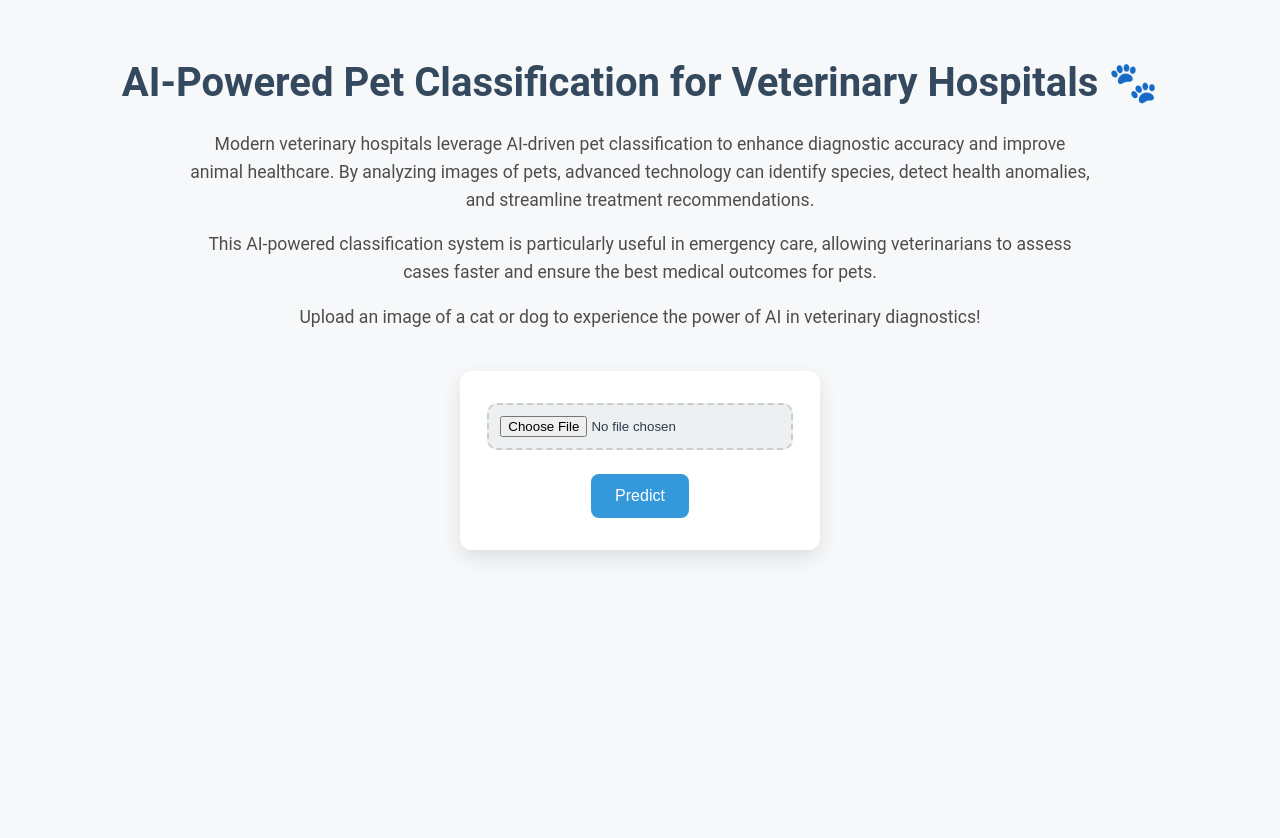
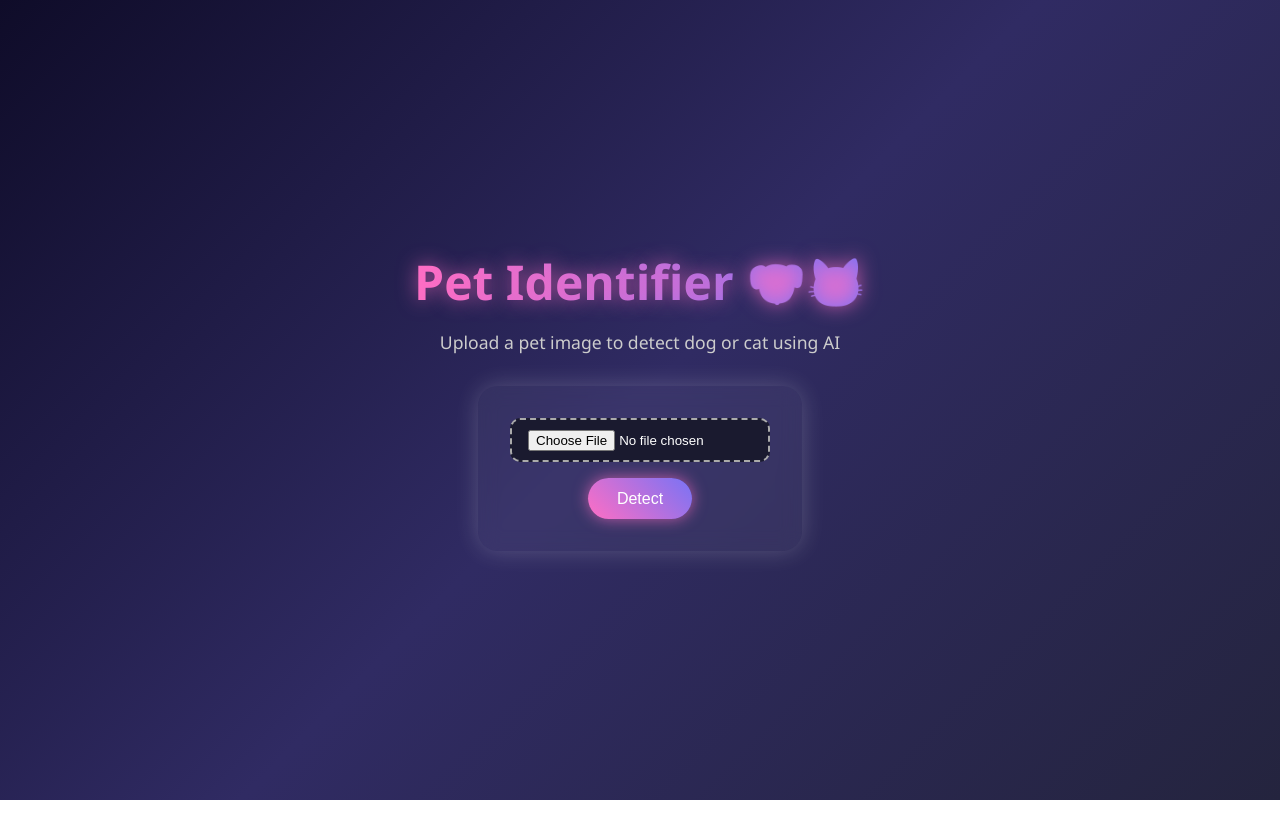
Before and after one commit to SSaiLokesh/CatsAndDogs_ML_Flask_Model, a plain HTML site: page templates/index.html in a window 1280 px wide. After the commit the page ends 800 px from the top, so only its background shows below. Drawn offline with Linux system fonts and the light colour scheme.

Commit message:
Update index.html

```diff
--- a/templates/index.html
+++ b/templates/index.html
@@ -3,107 +3,93 @@
 <head>
   <meta charset="UTF-8" />
   <meta name="viewport" content="width=device-width, initial-scale=1.0"/>
-  <title>Pet Classification for Veterinary Hospitals</title>
+  <title>Pet Identifier</title>
   <style>
-    body {
+    * {
       margin: 0;
       padding: 0;
-      font-family: 'Roboto', sans-serif;
-      background: #f6f8fa;
-      color: #2c3e50;
+      box-sizing: border-box;
+    }
+
+    body {
+      height: 100vh;
+      font-family: 'Segoe UI', sans-serif;
+      background: linear-gradient(135deg, #0f0c29, #302b63, #24243e);
       display: flex;
       flex-direction: column;
+      justify-content: center;
       align-items: center;
-      justify-content: flex-start;
-      min-height: 100vh;
-      padding: 2rem 1rem;
+      color: #fff;
+      text-align: center;
+      padding: 2rem;
     }
 
     h1 {
-      font-size: 2.5rem;
+      font-size: 3rem;
+      background: linear-gradient(to right, #ff6ec4, #7873f5);
+      -webkit-background-clip: text;
+      -webkit-text-fill-color: transparent;
+      text-shadow: 0 0 20px #ff6ec4aa;
       margin-bottom: 1rem;
-      color: #34495e;
-      text-align: center;
     }
 
     p {
       font-size: 1.1rem;
-      max-width: 900px;
-      margin: 0.5rem 0;
-      color: #4d4d4d;
-      line-height: 1.6;
-      text-align: center;
+      color: #ccc;
+      margin-bottom: 2rem;
     }
 
     form {
-      background-color: #ffffff;
-      margin-top: 2rem;
-      padding: 2rem 2.5rem;
-      border-radius: 12px;
-      box-shadow: 0 8px 20px rgba(0, 0, 0, 0.1);
+      background: rgba(255, 255, 255, 0.05);
+      padding: 2rem;
+      border-radius: 20px;
+      backdrop-filter: blur(10px);
+      box-shadow: 0 0 25px rgba(255, 255, 255, 0.2);
       display: flex;
       flex-direction: column;
       align-items: center;
-      gap: 1.5rem;
-      transition: all 0.3s ease;
+      gap: 1rem;
     }
 
     input[type="file"] {
-      padding: 0.7rem;
-      background-color: #ecf0f1;
-      border: 2px dashed #ccc;
+      padding: 0.6rem 1rem;
+      border: 2px dashed #aaa;
+      background: #1a1a2f;
+      color: #fff;
       border-radius: 10px;
+      width: 260px;
       cursor: pointer;
-      width: 100%;
-      max-width: 400px;
-      text-align: center;
-      transition: border-color 0.3s ease;
+      transition: border-color 0.3s;
     }
 
     input[type="file"]:hover {
-      border-color: #3498db;
+      border-color: #ff6ec4;
     }
 
     button {
-      background: #3498db;
-      color: #fff;
+      padding: 0.7rem 1.8rem;
+      background: linear-gradient(45deg, #ff6ec4, #7873f5);
       border: none;
-      padding: 0.8rem 1.5rem;
-      border-radius: 8px;
+      border-radius: 30px;
+      color: white;
       font-size: 1rem;
-      font-weight: 500;
       cursor: pointer;
-      transition: background 0.3s ease, box-shadow 0.3s ease;
+      box-shadow: 0 0 15px #ff6ec4aa;
+      transition: transform 0.3s ease, box-shadow 0.3s ease;
     }
 
     button:hover {
-      background: #2980b9;
-      box-shadow: 0 4px 12px rgba(52, 152, 219, 0.4);
-    }
-
-    @media (max-width: 600px) {
-      form {
-        padding: 1.5rem;
-      }
-
-      h1 {
-        font-size: 2rem;
-      }
-
-      p {
-        font-size: 1rem;
-      }
+      transform: scale(1.05);
+      box-shadow: 0 0 25px #ff6ec4ee;
     }
   </style>
 </head>
 <body>
-  <h1>AI-Powered Pet Classification for Veterinary Hospitals 🐾</h1>
-  <p>Modern veterinary hospitals leverage AI-driven pet classification to enhance diagnostic accuracy and improve animal healthcare. By analyzing images of pets, advanced technology can identify species, detect health anomalies, and streamline treatment recommendations.</p>
-  <p>This AI-powered classification system is particularly useful in emergency care, allowing veterinarians to assess cases faster and ensure the best medical outcomes for pets.</p>
-  <p>Upload an image of a cat or dog to experience the power of AI in veterinary diagnostics!</p>
+  <h1>Pet Identifier 🐶🐱</h1>
+  <p>Upload a pet image to detect dog or cat using AI</p>
   <form action="/" method="post" enctype="multipart/form-data">
     <input type="file" name="image" accept="image/*" required>
-    <button type="submit">Predict</button>
+    <button type="submit">Detect</button>
   </form>
 </body>
 </html>
```
